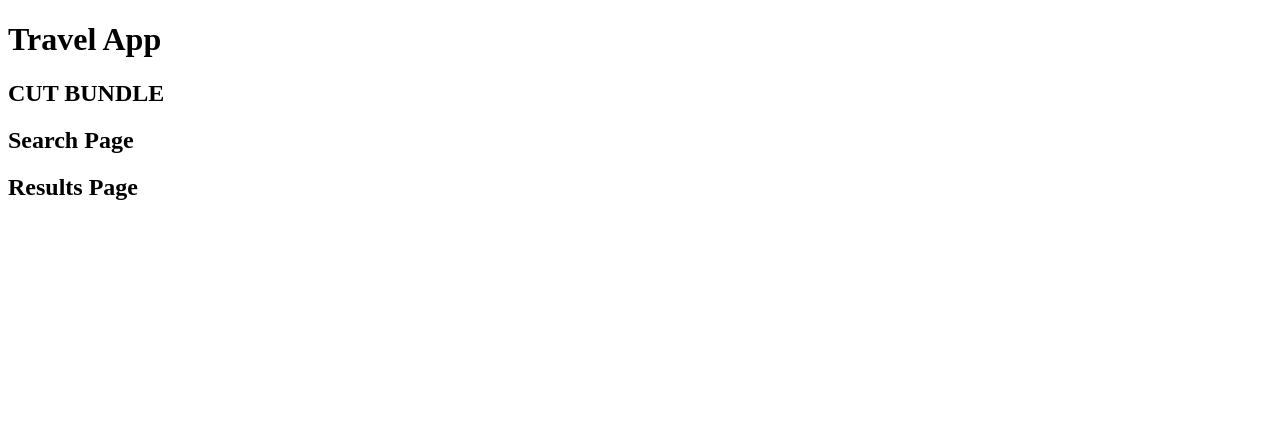
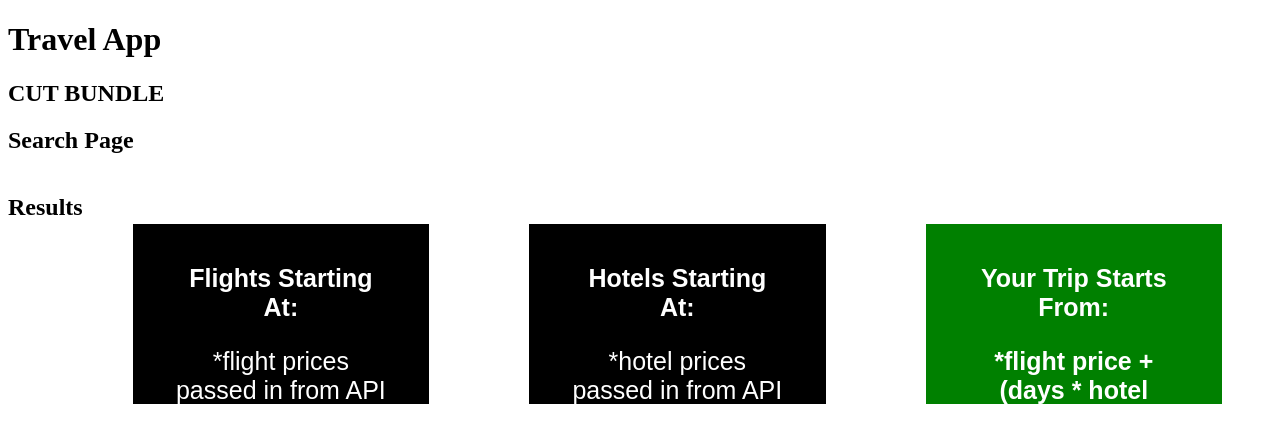
Before and after one commit to team-yeti-crab-43/travelapp, a React app: page / in a window 1280 px wide. Shown: the top 442 px of the page. Built offline with nearby package versions, Linux system fonts and the light colour scheme; no server answers.

Commit message:
Adding result component

```diff
--- a/client/Results.jsx
+++ b/client/Results.jsx
@@ -1,8 +1,49 @@
 import React from 'react';
 
 const Results = props => {
+  const boxStyle = {
+    backgroundColor: 'black',
+    color: 'white',
+    height: '100px',
+    width: '400px',
+    margin: "50px",
+    textAlign: "center",
+    padding: "40px",
+    fontSize: "25px",
+    fontFamily: "sans-serif"
+  }
+
+  const resultStyle = {
+    backgroundColor: 'green',
+    color: 'white',
+    height: '100px',
+    width: '400px',
+    margin: "50px",
+    textAlign: "center",
+    padding: "40px",
+    fontSize: "25px",
+    fontFamily: "sans-serif"
+  }
+
+  const containerStyle = {
+    display: "flex"
+  }
   return (
-    <h2>Results Page</h2>
+    <div style={containerStyle}>
+      <h2>Results</h2>
+      <div name="flights" style={boxStyle}>
+        <strong>Flights Starting At: </strong>
+        <p>*flight prices passed in from API here*</p>
+      </div>
+      <div name="hotels" style={boxStyle}>
+        <strong>Hotels Starting At: </strong>
+        <p>*hotel prices passed in from API here*</p>
+      </div>
+      <div name="results" style={resultStyle}>
+        <strong>Your Trip Starts From: </strong>
+        <p><strong>*flight price + (days * hotel price)*</strong></p>
+      </div>
+    </div>
   )
 }
 
```
Also changed, not shown: 2 other files (tests, documents, lock files or other folders).
